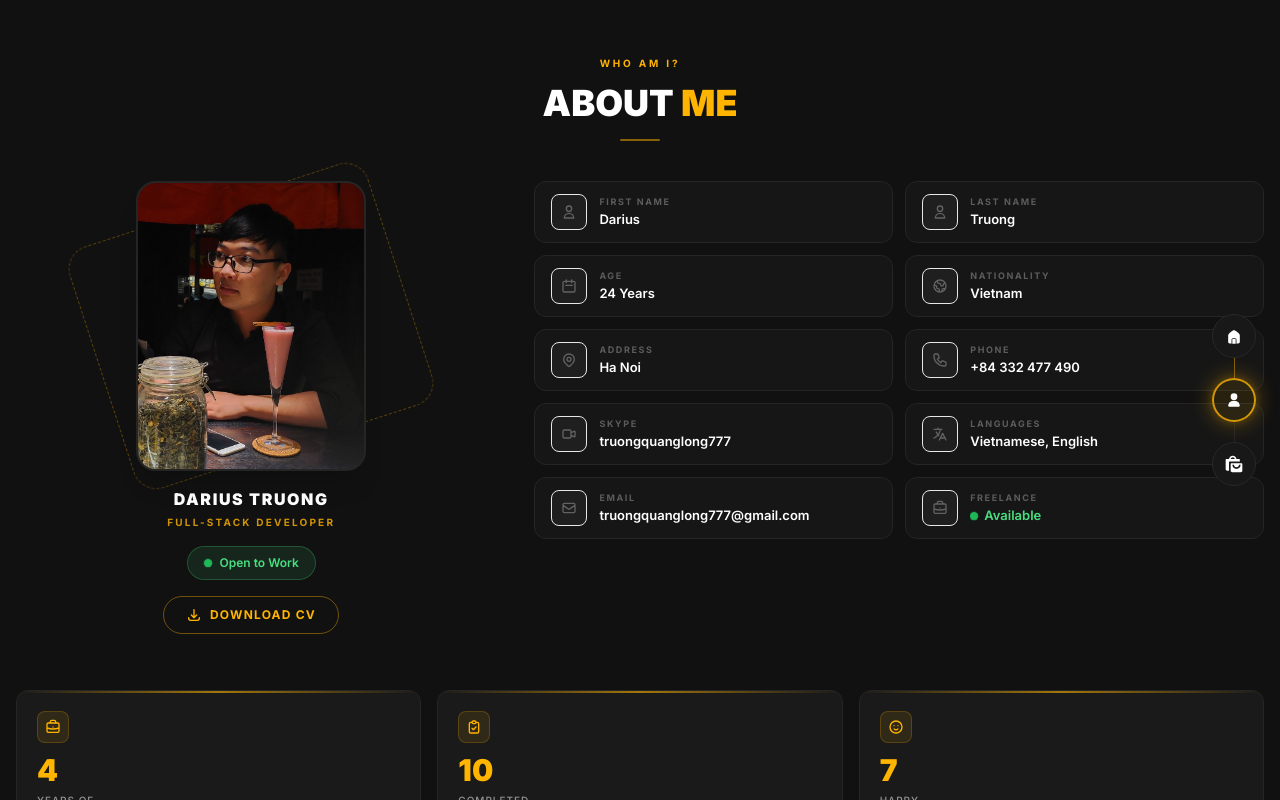
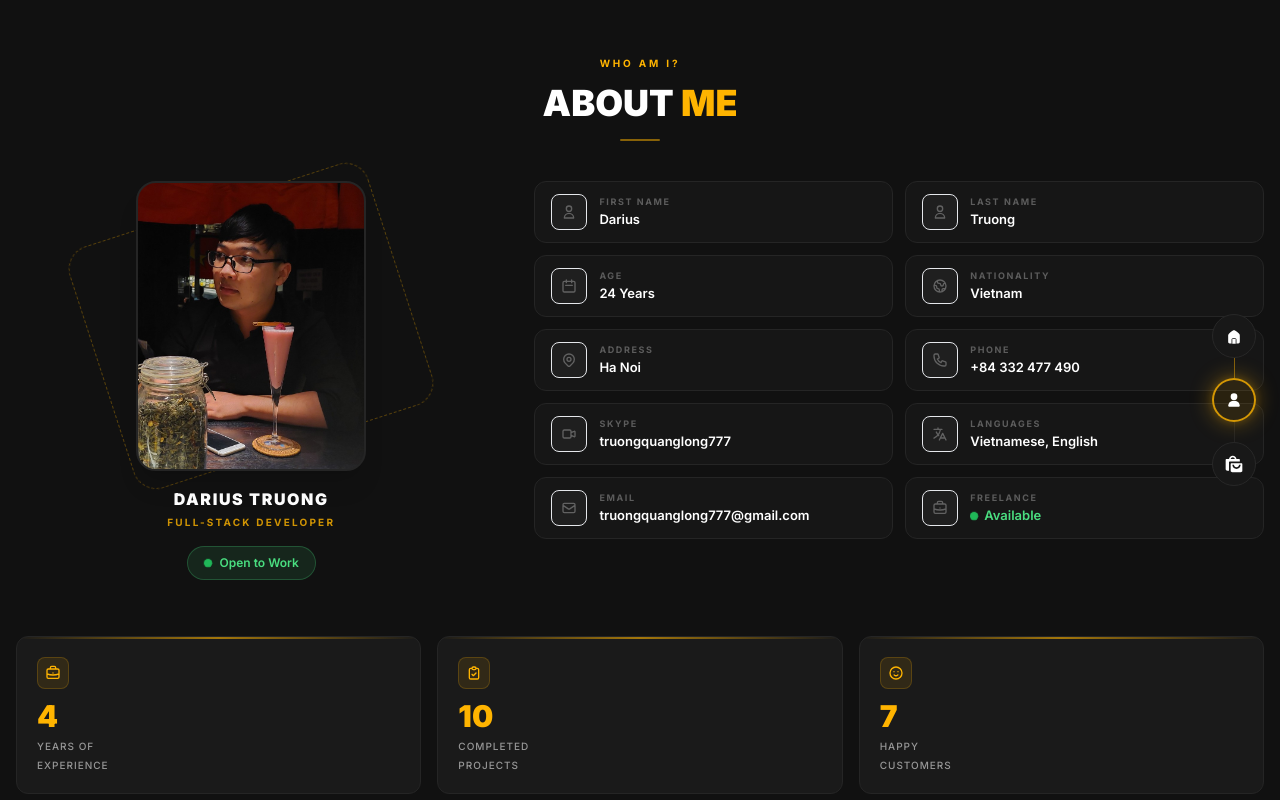
Before and after one commit to long2k/profile, a Next.js app: page / in a window 1280 px wide. Both pictures are taken after a click on the button "ABOUT". Shown: the top 800 px of the page. Built offline with nearby package versions, Linux system fonts and the light colour scheme.

Commit message:
feat: update

```diff
--- a/common/constant/data.js
+++ b/common/constant/data.js
@@ -146,7 +146,7 @@ export const PORTPOLIO_SHOW = [
         }
     },
     {
-        src: "/assets/image/tango.png",
+        src: "/assets/image/ops-sapp.png",
         type: "ALL",
         detail: {
             project: "SAPP",
--- a/components/About.tsx
+++ b/components/About.tsx
@@ -177,12 +177,12 @@ const About = () => (
         </span>
 
         {/* Download CV */}
-        <a href="/assets/cv.pdf" download className="cv-download-btn">
+        {/* <a href="/assets/cv.pdf" download className="cv-download-btn">
           <svg className="w-4 h-4" fill="none" stroke="currentColor" strokeWidth={2} viewBox="0 0 24 24">
             <path strokeLinecap="round" strokeLinejoin="round" d="M4 16v1a3 3 0 003 3h10a3 3 0 003-3v-1m-4-4l-4 4m0 0l-4-4m4 4V4" />
           </svg>
           Download CV
-        </a>
+        </a> */}
       </div>
 
       {/* Info fields */}
```
Also changed, not shown: public/assets/image/lms-sapp.png (added), public/assets/image/ops-sapp.png (added).
